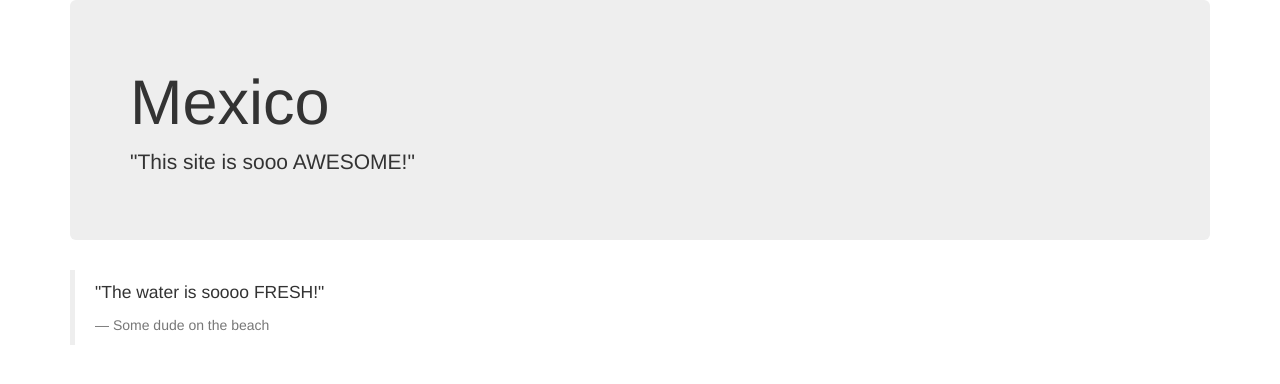
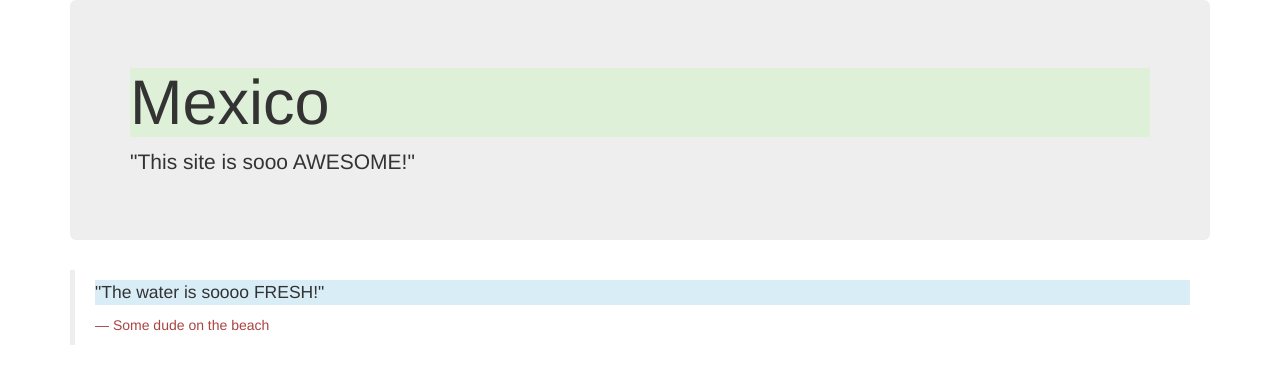
Before and after one commit to Scottreich/vacation, a plain HTML site: page index.html in a window 1280 px wide. Drawn offline with nearby package versions, Linux system fonts and the light colour scheme.

Commit message:
finish warm up

```diff
--- a/index.html
+++ b/index.html
@@ -8,13 +8,13 @@
   <div class="container">
     <div class="jumbotron">
   <body>
-    <h1>Mexico</h1>
+    <h1 class="bg-success">Mexico</h1>
   <p>"This site is sooo AWESOME!"</p>
   </body>
     </div>
   <blockquote>
-    <p>"The water is soooo FRESH!"</p>
-    <footer>Some dude on the beach</footer>
+    <p class="bg-info">"The water is soooo FRESH!"</p>
+    <footer class="text-danger">Some dude on the beach</footer>
   </blockquote>
   </div>
 </html>
```
